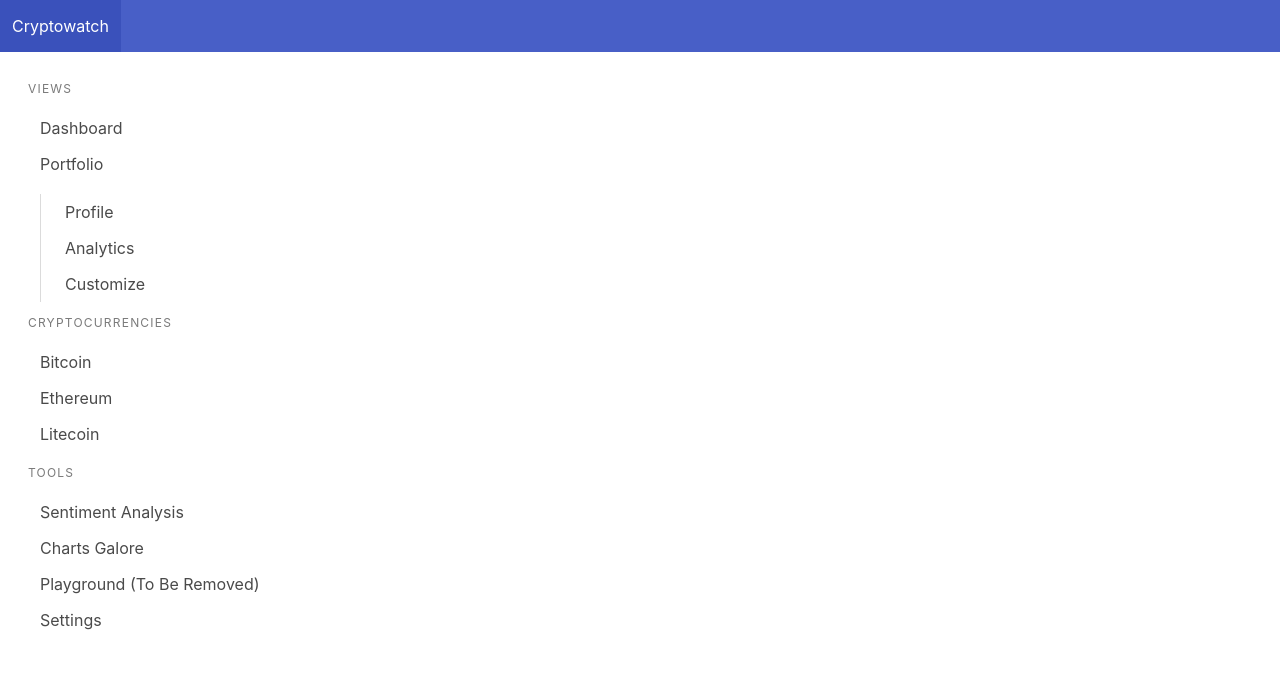
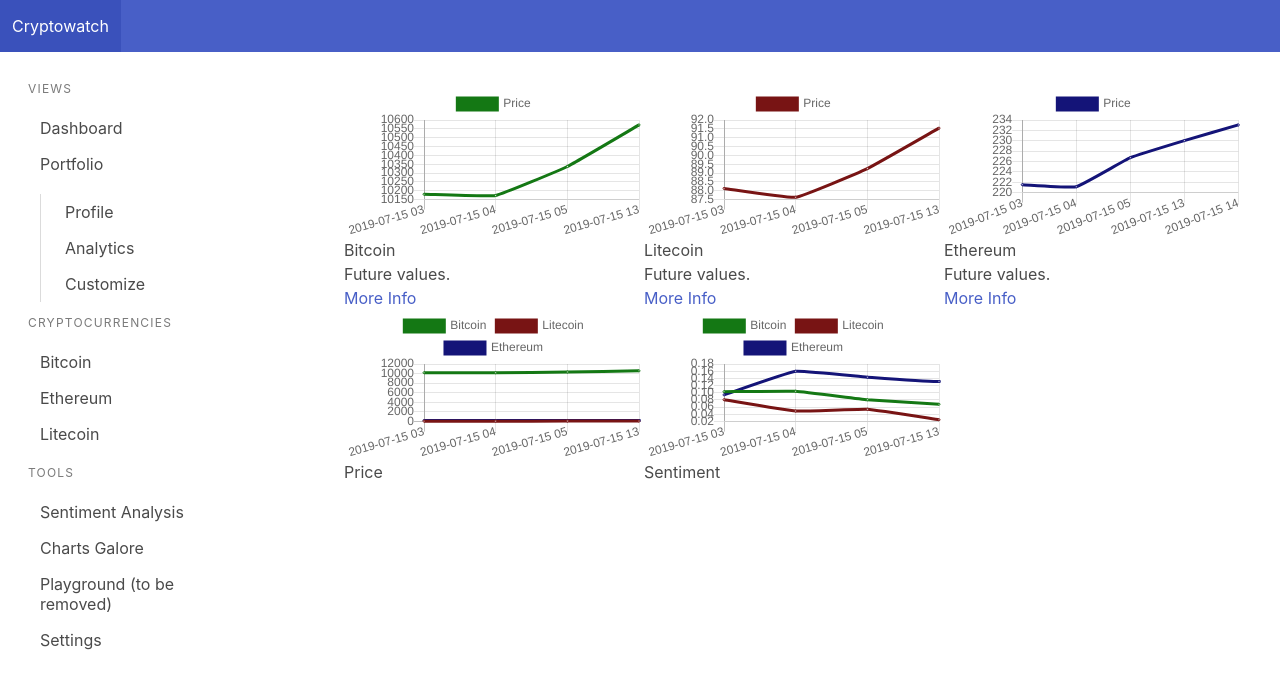
Before and after one commit to mxnavid/cryptoPredict, a React (Create React App) app in the folder ui/: page /tools/playground in a window 1280 px wide. Shown: the top 688 px of the page. Built offline with nearby package versions, Linux system fonts and the light colour scheme.

Commit message:
Moving charts to playground

```diff
--- a/ui/src/App.js
+++ b/ui/src/App.js
@@ -7,6 +7,7 @@
 import Dashboard from './components/dashboard/Dashboard';
 import Portfolio from "./components/portfolio/Portfolio";
 import Cryptocurrency from './components/cryptocurrency/Cryptocurrency';
+import Playground from "./components/tools/Playground";
 
 const App = () => {
   return (
@@ -23,6 +24,7 @@
               <Route exact path="/dashboard" component={Dashboard} />
               <Route exact path="/portfolio" component={Portfolio} />
               <Route exact path="/cryptocurrency/:coin" component={Cryptocurrency} />
+              <Route exact path="/tools/playground" component={Playground} />
             </Switch>
           </div>
         </div>
--- a/ui/src/components/dashboard/Dashboard.js
+++ b/ui/src/components/dashboard/Dashboard.js
@@ -1,45 +1,10 @@
 import React, { Component } from "react";
 
-import LineEx from "../LineEx/LineEx";
-import MultiLineEx from "../LineEx/MultiLineEx";
 
 export default class Dashboard extends Component {
   render() {
     return (
-      <div>
-        <div className="columns section">
-          <LineEx
-            name="Bitcoin"
-            label="Price"
-            x="v.Time"
-            y="v.Open"
-            color="rgba(20,120,20,1)"
-            className="column"
-          />
-          <LineEx
-            name="Litecoin"
-            label="Price"
-            x="v.Time"
-            y="v.Open"
-            color="rgba(120,20,20,1)"
-            className="column"
-          />
-          <LineEx
-            name="Ethereum"
-            label="Price"
-            x="v.Time"
-            y="v.Open"
-            color="rgba(20,20,120,1)"
-            className="column"
-          />
-        </div>
-        <div className="columns">
-          <MultiLineEx name="Price" x="v.Time" y="v.Open"
-            className="column is-half"/>
-          <MultiLineEx name="Sentiment" x="v.Time" y="v.Polarity"
-            className="column is-half"/>
-        </div>
-      </div>
+      <p>Dashboard thing</p>
     );
   }
 }
--- a/ui/src/components/layout/Sidebar.js
+++ b/ui/src/components/layout/Sidebar.js
@@ -52,7 +52,7 @@
               <a>Charts Galore</a>
             </li>
             <li>
-              <a>Playground (To Be Removed)</a>
+              <Link to="/tools/playground">Playground (to be removed)</Link>
             </li>
             <li>
               <a>Settings</a>
--- /dev/null
+++ b/ui/src/components/tools/Playground.js
@@ -0,0 +1,53 @@
+import React from "react";
+
+import LineEx from "../LineEx/LineEx";
+import MultiLineEx from "../LineEx/MultiLineEx";
+
+const Playground = () => {
+  return (
+    <div className="section">
+      <div className="columns">
+        <LineEx
+          name="Bitcoin"
+          label="Price"
+          x="v.Time"
+          y="v.Open"
+          color="rgba(20,120,20,1)"
+          className="column"
+        />
+        <LineEx
+          name="Litecoin"
+          label="Price"
+          x="v.Time"
+          y="v.Open"
+          color="rgba(120,20,20,1)"
+          className="column"
+        />
+        <LineEx
+          name="Ethereum"
+          label="Price"
+          x="v.Time"
+          y="v.Open"
+          color="rgba(20,20,120,1)"
+          className="column"
+        />
+      </div>
+      <div className="columns">
+        <MultiLineEx
+          name="Price"
+          x="v.Time"
+          y="v.Open"
+          className="column is-half"
+        />
+        <MultiLineEx
+          name="Sentiment"
+          x="v.Time"
+          y="v.Polarity"
+          className="column is-half"
+        />
+      </div>
+    </div>
+  );
+}
+
+export default Playground;
```
